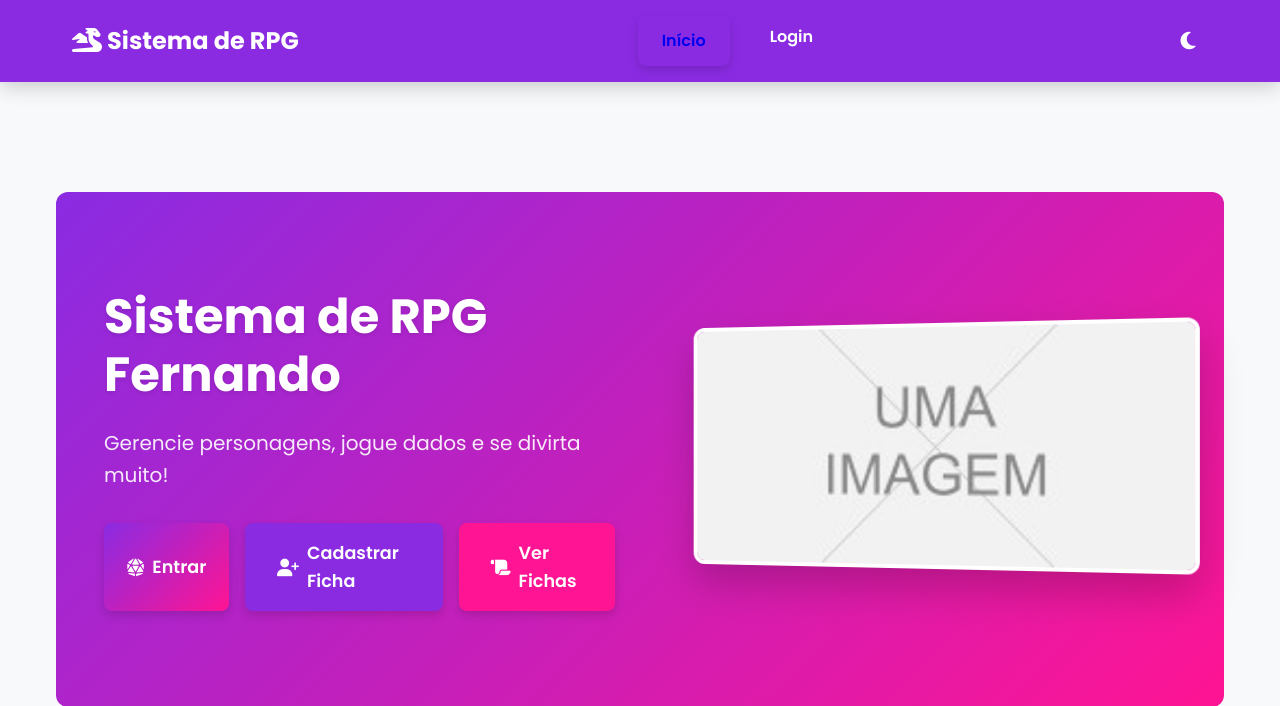
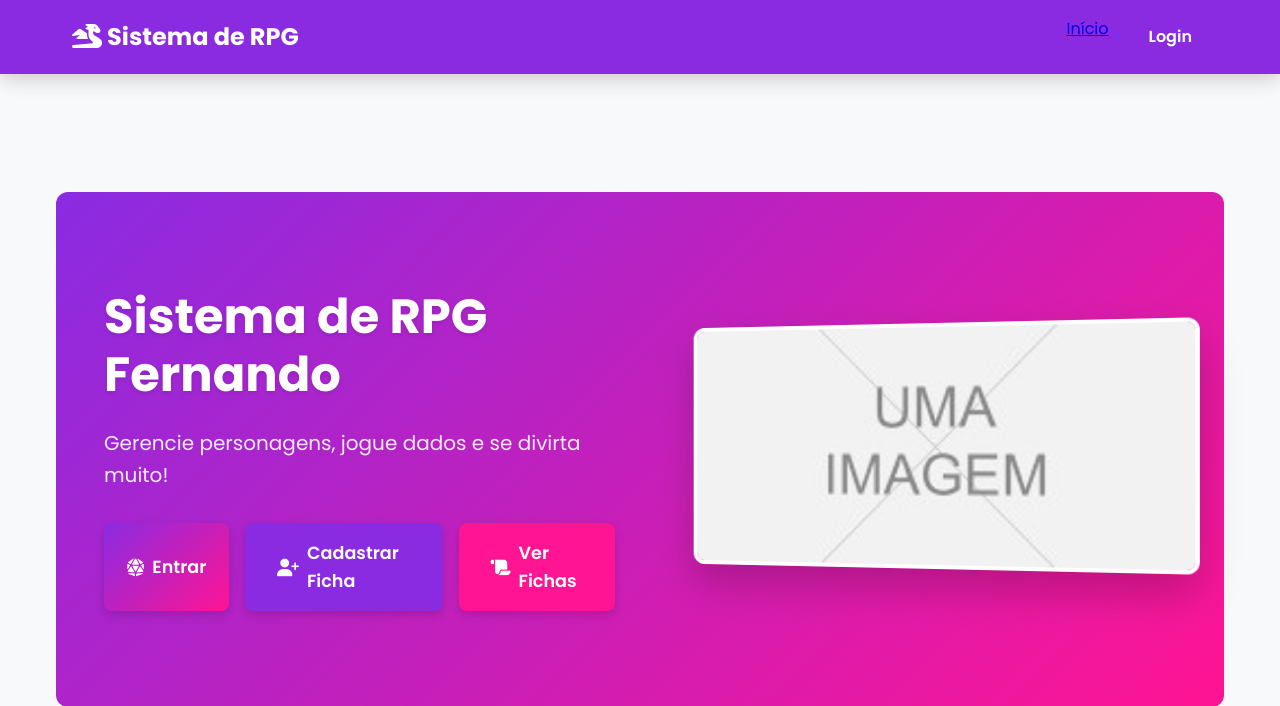
Before and after one commit to Fernando-1909/sistema-rpg, a Django app: page / in a window 1280 px wide. Shown: the top 706 px of the page. Run offline with Django 4.2, Linux system fonts and the light colour scheme.

Commit message:
Update index.html

```diff
--- a/frontend/templates/index.html
+++ b/frontend/templates/index.html
@@ -19,14 +19,11 @@
       </div>
       <nav>
         <ul class="nav-list">
-          <li><a href="/" class="btn btn-back">Início</a></li>
+          <li><a href="/" class="btn-inicio">Início</a></li>
           <li><a class="nav-link" href="/login/">Login</a></li>
         </ul>
       </nav>
 
-      <button id="theme-toggle" class="theme-toggle" aria-label="Alternar tema">
-        <i class="fas fa-moon"></i>
-      </button>
     </div>
   </header>
 
```
